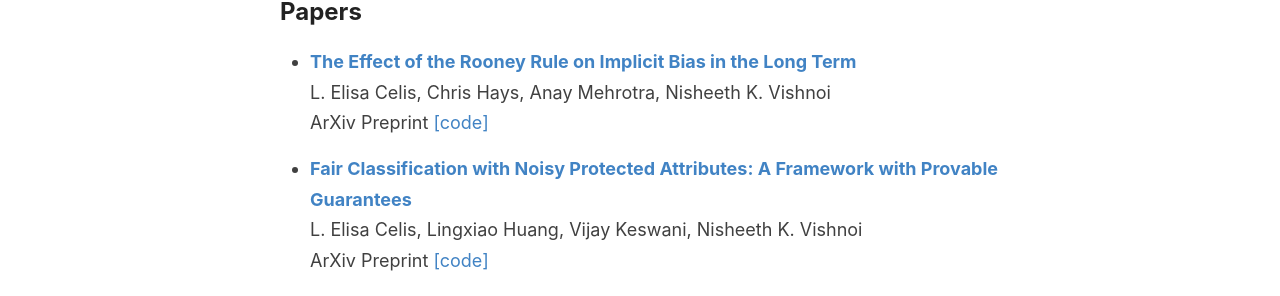
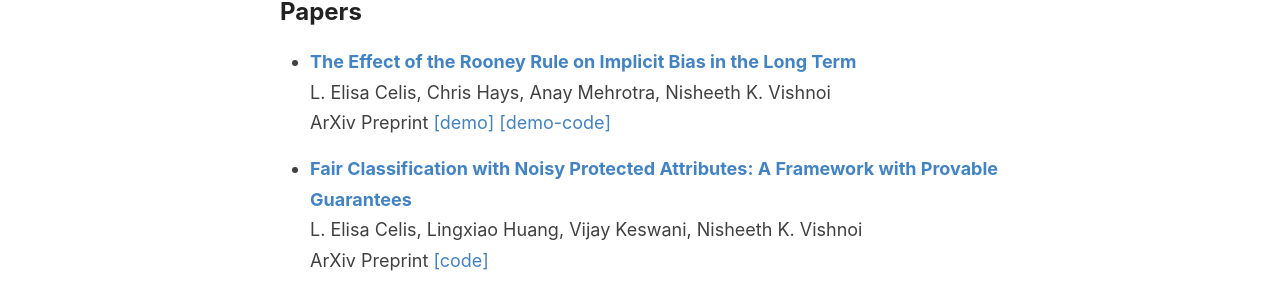
Before and after one commit to controlling-bias/controlling-bias.github.io, a Jekyll site: the page built from _posts/2020-07-23-papers.md, in a window 1280 px wide and 900 px high, scrolled down 1364 px. Shown: the part 148-444 px from the top of the window. Built offline with Jekyll 4.4.1, drawn with Linux system fonts in a browser that asks for light colours.

Commit message:
Update 2020-07-23-papers.md

```diff
--- a/_posts/2020-07-23-papers.md
+++ b/_posts/2020-07-23-papers.md
@@ -4,7 +4,7 @@
 
 *	[<b>The Effect of the Rooney Rule on Implicit Bias in the Long Term</b>](https://arxiv.org/abs/2010.10992)\\
 	L. Elisa Celis, Chris Hays, Anay Mehrotra, Nisheeth K. Vishnoi\\
-	ArXiv Preprint [[code]](https://github.com/johnchrishays/downstream-rooney-mturk)
+	ArXiv Preprint [[demo]](https://downstreamrooney.herokuapp.com/experiment/iteration/) [[demo-code]](https://github.com/johnchrishays/downstream-rooney-mturk)
 
 *	[<b>Fair Classification with Noisy Protected Attributes: A Framework with Provable Guarantees</b>](https://arxiv.org/abs/2006.04778)\\
 	L. Elisa Celis, Lingxiao Huang, Vijay Keswani, Nisheeth K. Vishnoi\\
```
